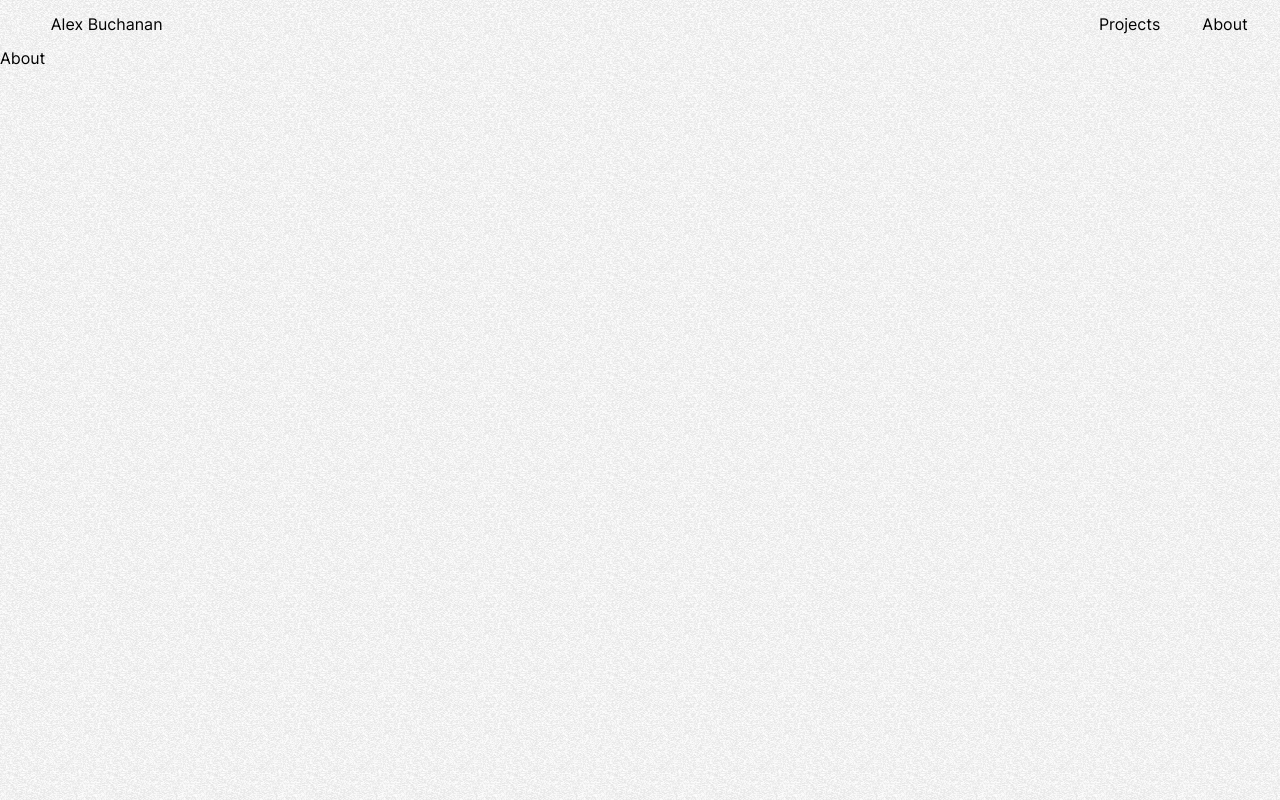
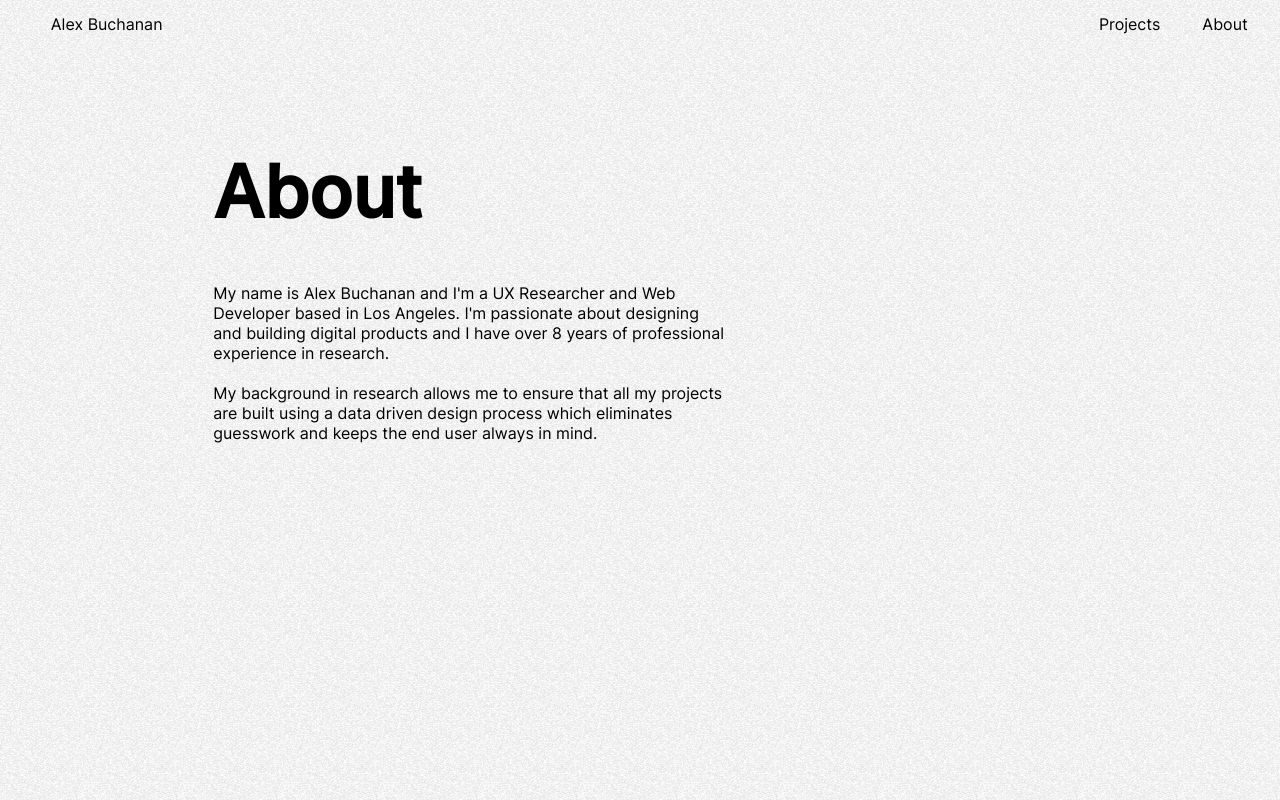
Before and after one commit to alexnbuchanan/portfolio2, a React (Create React App) app: page /about in a window 1280 px wide. Built offline with nearby package versions, Linux system fonts and the light colour scheme.

Commit message:
updated homepage img

```diff
--- a/src/Components/About.js
+++ b/src/Components/About.js
@@ -1,9 +1,36 @@
 import React from "react";
+import { useMediaQuery, useTheme } from "@material-ui/core";
 
 export default function About() {
+  const theme = useTheme();
+  const isMatch = useMediaQuery(theme.breakpoints.down("xs"));
+
   return (
-    <div>
-      <div>About</div>
+    <div id="container">
+      <div
+        class={isMatch ? "grid-container-mobile" : "grid-container"}
+        style={{ height: "100%" }}
+      >
+        <div style={{ height: "100%" }} class="grid-item grid-item-1"></div>
+        <div class="grid-item grid-item-2">
+          <h1 class={isMatch ? "h1_tag_mobile" : "h1_tag"}>About</h1>
+
+          <div>
+            <p class={isMatch ? "project_text_mobile" : "project_text"}>
+              My name is Alex Buchanan and I'm a UX Researcher and Web Developer
+              based in Los Angeles. I'm passionate about designing and building
+              digital products and I have over 8 years of professional
+              experience in research.
+              <br />
+              <br />
+              My background in research allows me to ensure that all my projects
+              are built using a data driven design process which eliminates
+              guesswork and keeps the end user always in mind.
+            </p>
+          </div>
+        </div>
+        <div class="grid-item grid-item-3"></div>
+      </div>
     </div>
   );
 }
--- a/src/Components/Home/Home.js
+++ b/src/Components/Home/Home.js
@@ -111,7 +111,7 @@ export default function Home(props) {
                 >
                   ALEX BUCHANAN
                 </u>
-                <img src="/images/zlatan.jpg" />
+                <img src="/images/grand_canyon.png" />
               </a>
             </div>{" "}
             IS A WEB DEVELOPER & UX RESEARCHER BASED IN <br />
--- a/src/Components/Projects/Ecomm.js
+++ b/src/Components/Projects/Ecomm.js
@@ -13,18 +13,10 @@ export default function Ecomm() {
       >
         <div style={{ height: "100%" }} class="grid-item grid-item-1"></div>
         <div class="grid-item grid-item-2">
-          <h1
-            style={{
-              fontFamily: "interMedium",
-              fontSize: "75px",
-              marginTop: "100px",
-            }}
-          >
-            Ecommerce App
-          </h1>
+          <h1 class={isMatch ? "h1_tag_mobile" : "h1_tag"}>Ecommerce App</h1>
 
           <div>
-            <p style={{ width: "60%" }}>
+            <p class={isMatch ? "project_text_mobile" : "project_text"}>
               I built a e-commerce store connected with Stripe. In the process
               of building this app, I learned how to utilize local storage and
               params to route between items. I also gained experience creating a
--- a/src/Components/Projects/Projects.css
+++ b/src/Components/Projects/Projects.css
@@ -98,3 +98,11 @@ body{
   color: #8F8F8F;
   margin-bottom: 20px
 }
+
+.project_text{
+width: 60%
+}
+
+.project_text_mobile{
+  width: 100%
+}
--- a/src/Components/Projects/Social.js
+++ b/src/Components/Projects/Social.js
@@ -12,18 +12,10 @@ export default function Social() {
       >
         <div style={{ height: "100%" }} class="grid-item grid-item-1"></div>
         <div class="grid-item grid-item-2">
-          <h1
-            style={{
-              fontFamily: "interMedium",
-              fontSize: "75px",
-              marginTop: "100px",
-            }}
-          >
-            Social Media App
-          </h1>
+          <h1 class={isMatch ? "h1_tag_mobile" : "h1_tag"}>Social Media App</h1>
 
           <div>
-            <p style={{ width: "60%" }}>
+            <p class={isMatch ? "project_text_mobile" : "project_text"}>
               I built a social media app which allows users to create an
               authenticated profile and post to a feed. Users also have the
               ability to upload photos as well as like and comment on other
--- a/src/Components/Projects/Soundspace.js
+++ b/src/Components/Projects/Soundspace.js
@@ -4,7 +4,6 @@ import { useMediaQuery, useTheme } from "@material-ui/core";
 export default function Soundspace() {
   const theme = useTheme();
   const isMatch = useMediaQuery(theme.breakpoints.down("xs"));
-  console.log(theme, isMatch);
 
   return (
     <div id="container">
@@ -14,18 +13,10 @@ export default function Soundspace() {
       >
         <div style={{ height: "100%" }} class="grid-item grid-item-1"></div>
         <div class="grid-item grid-item-2">
-          <h1
-            style={{
-              fontFamily: "interMedium",
-              fontSize: "75px",
-              marginTop: "100px",
-            }}
-          >
-            Soundspace
-          </h1>
+          <h1 class={isMatch ? "h1_tag_mobile" : "h1_tag"}>Soundspace</h1>
 
           <div>
-            <p style={{ width: "60%" }}>
+            <p class={isMatch ? "project_text_mobile" : "project_text"}>
               Soundspace is an app that provides an online rental marketplace
               for hosting and booking spaces with musical instruments and
               equipment.
```
Also changed, not shown: public/images/grand_canyon.png (added).
